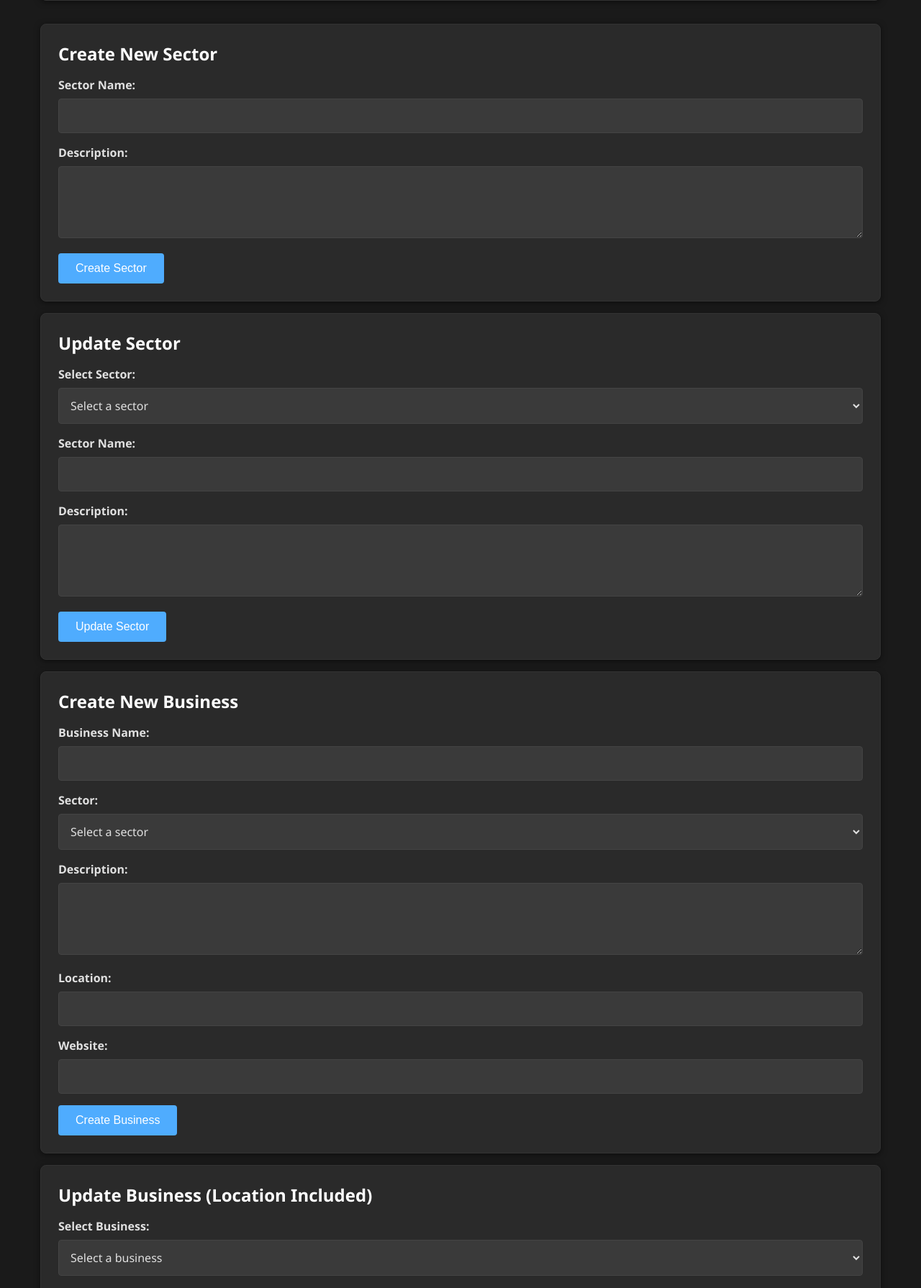
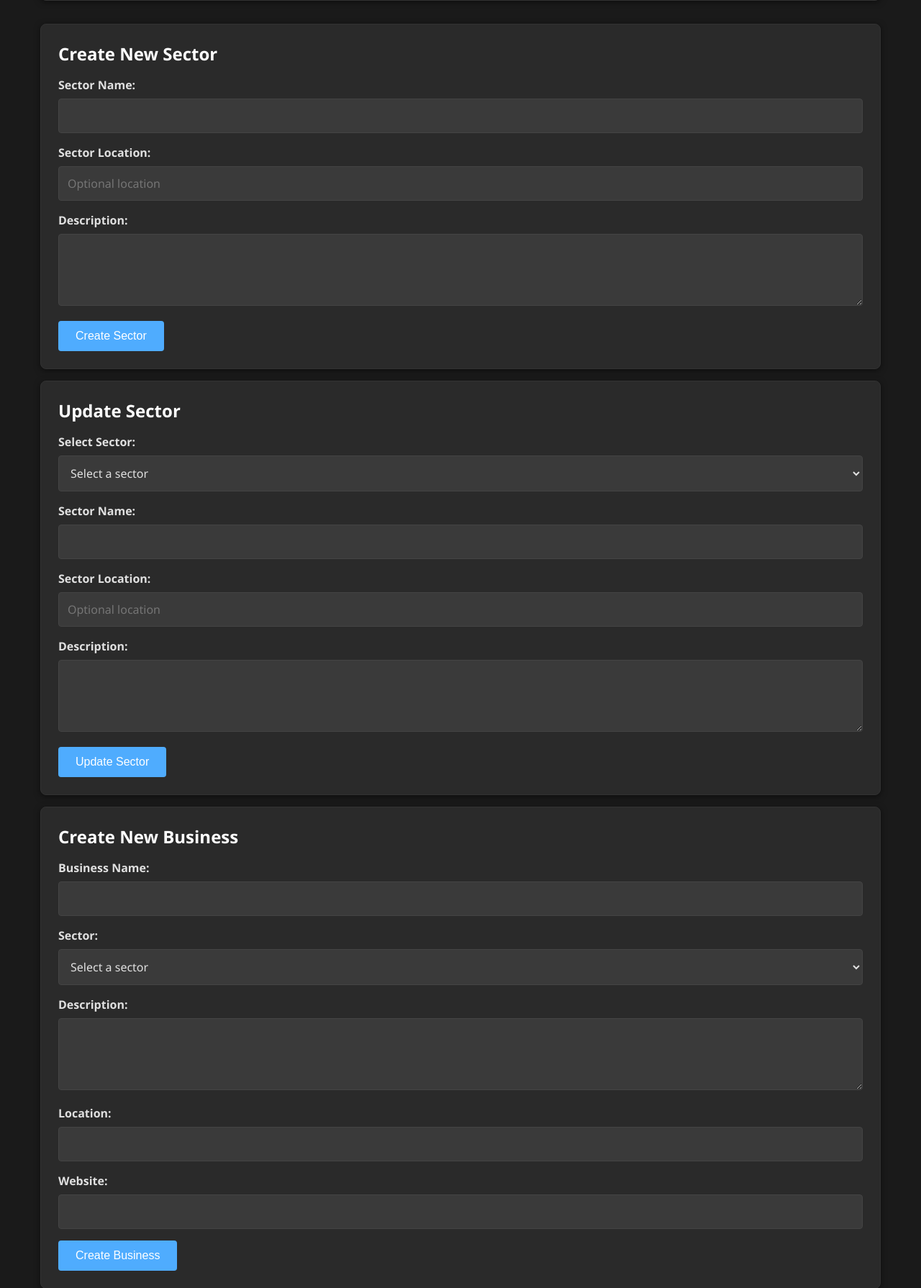
Before and after one commit to souramanse-web/Business-Ratings, a Flask app: template templates/admin_dashboard.html in a window 1280 px wide. Shown: the part 659-2449 px from the top of the page at 72% size. Run offline with Flask 3, Linux system fonts and the light colour scheme; the template is opened without the code that fills it, so the values that code supplies are empty.

Commit message:
Add sector location field and admin update support

```diff
--- a/app.py
+++ b/app.py
@@ -6,7 +6,7 @@ A Flask app to rate businesses by sector with user authentication and admin pane
 from flask import Flask, render_template, request, jsonify, session, redirect, url_for
 from flask_sqlalchemy import SQLAlchemy
 from flask_login import LoginManager, UserMixin, login_user, logout_user, login_required, current_user
-from sqlalchemy import inspect
+from sqlalchemy import inspect, text
 from sqlalchemy.exc import SQLAlchemyError
 from werkzeug.security import generate_password_hash, check_password_hash
 from werkzeug.middleware.proxy_fix import ProxyFix
@@ -65,9 +65,7 @@ def set_language():
 
     if is_production and not db_ready_checked:
         try:
-            inspector = inspect(db.engine)
-            if not inspector.has_table('user'):
-                ensure_database_ready()
+            ensure_database_ready()
             db_ready_checked = True
         except SQLAlchemyError:
             db.session.rollback()
@@ -105,6 +103,7 @@ class Sector(db.Model):
     id = db.Column(db.Integer, primary_key=True)
     name = db.Column(db.String(100), unique=True, nullable=False)
     description = db.Column(db.Text)
+    location = db.Column(db.String(255))
     created_at = db.Column(db.DateTime, default=datetime.utcnow)
     businesses = db.relationship('Business', backref='sector', lazy=True, cascade='all, delete-orphan')
 
@@ -112,7 +111,8 @@ class Sector(db.Model):
         return {
             'id': self.id,
             'name': self.name,
-            'description': self.description
+            'description': self.description,
+            'location': self.location,
         }
 
 
@@ -171,6 +171,13 @@ class Rating(db.Model):
 def ensure_database_ready():
     """Create database tables and optionally bootstrap an admin user from env vars."""
     db.create_all()
+
+    inspector = inspect(db.engine)
+    if inspector.has_table('sector'):
+        sector_columns = [col['name'] for col in inspector.get_columns('sector')]
+        if 'location' not in sector_columns:
+            db.session.execute(text('ALTER TABLE sector ADD COLUMN location VARCHAR(255)'))
+            db.session.commit()
 
     admin_username = os.environ.get('ADMIN_BOOTSTRAP_USERNAME')
     admin_email = os.environ.get('ADMIN_BOOTSTRAP_EMAIL')
@@ -444,8 +451,12 @@ def admin_sectors():
         return jsonify({'error': 'Unauthorized'}), 403
 
     if request.method == 'POST':
-        data = request.get_json()
-        sector = Sector(name=data.get('name'), description=data.get('description', ''))
+        data = request.get_json(silent=True) or {}
+        sector = Sector(
+            name=(data.get('name') or '').strip(),
+            description=(data.get('description') or '').strip(),
+            location=(data.get('location') or '').strip(),
+        )
         db.session.add(sector)
         db.session.commit()
         return jsonify(sector.to_dict()), 201
@@ -463,6 +474,7 @@ def admin_update_sector(sector_id):
     data = request.get_json(silent=True) or {}
     name = (data.get('name') or '').strip()
     description = (data.get('description') or '').strip()
+    location = (data.get('location') or '').strip()
 
     if not name:
         return jsonify({'error': 'Sector name is required'}), 400
@@ -475,6 +487,7 @@ def admin_update_sector(sector_id):
 
     sector.name = name
     sector.description = description
+    sector.location = location
     db.session.commit()
 
     return jsonify(sector.to_dict()), 200
--- a/templates/admin_dashboard.html
+++ b/templates/admin_dashboard.html
@@ -82,6 +82,10 @@
                 <input type="text" id="sectorName" required>
             </div>
             <div class="form-group">
+                <label for="sectorLocation">Sector Location:</label>
+                <input type="text" id="sectorLocation" placeholder="Optional location">
+            </div>
+            <div class="form-group">
                 <label for="sectorDesc">Description:</label>
                 <textarea id="sectorDesc"></textarea>
             </div>
@@ -101,6 +105,10 @@
             <div class="form-group">
                 <label for="updateSectorName">Sector Name:</label>
                 <input type="text" id="updateSectorName" required>
+            </div>
+            <div class="form-group">
+                <label for="updateSectorLocation">Sector Location:</label>
+                <input type="text" id="updateSectorLocation" placeholder="Optional location">
             </div>
             <div class="form-group">
                 <label for="updateSectorDesc">Description:</label>
@@ -246,6 +254,7 @@ document.addEventListener('DOMContentLoaded', async function() {
         const selected = sectorCache.find(s => s.id === sectorId);
 
         document.getElementById('updateSectorName').value = selected ? selected.name : '';
+        document.getElementById('updateSectorLocation').value = selected ? (selected.location || '') : '';
         document.getElementById('updateSectorDesc').value = selected ? (selected.description || '') : '';
     });
 
@@ -277,6 +286,7 @@ document.addEventListener('DOMContentLoaded', async function() {
                 },
                 body: JSON.stringify({
                     name: document.getElementById('sectorName').value,
+                    location: document.getElementById('sectorLocation').value,
                     description: document.getElementById('sectorDesc').value
                 })
             });
@@ -379,6 +389,7 @@ document.addEventListener('DOMContentLoaded', async function() {
                 },
                 body: JSON.stringify({
                     name: document.getElementById('updateSectorName').value,
+                    location: document.getElementById('updateSectorLocation').value,
                     description: document.getElementById('updateSectorDesc').value,
                 })
             });
```
